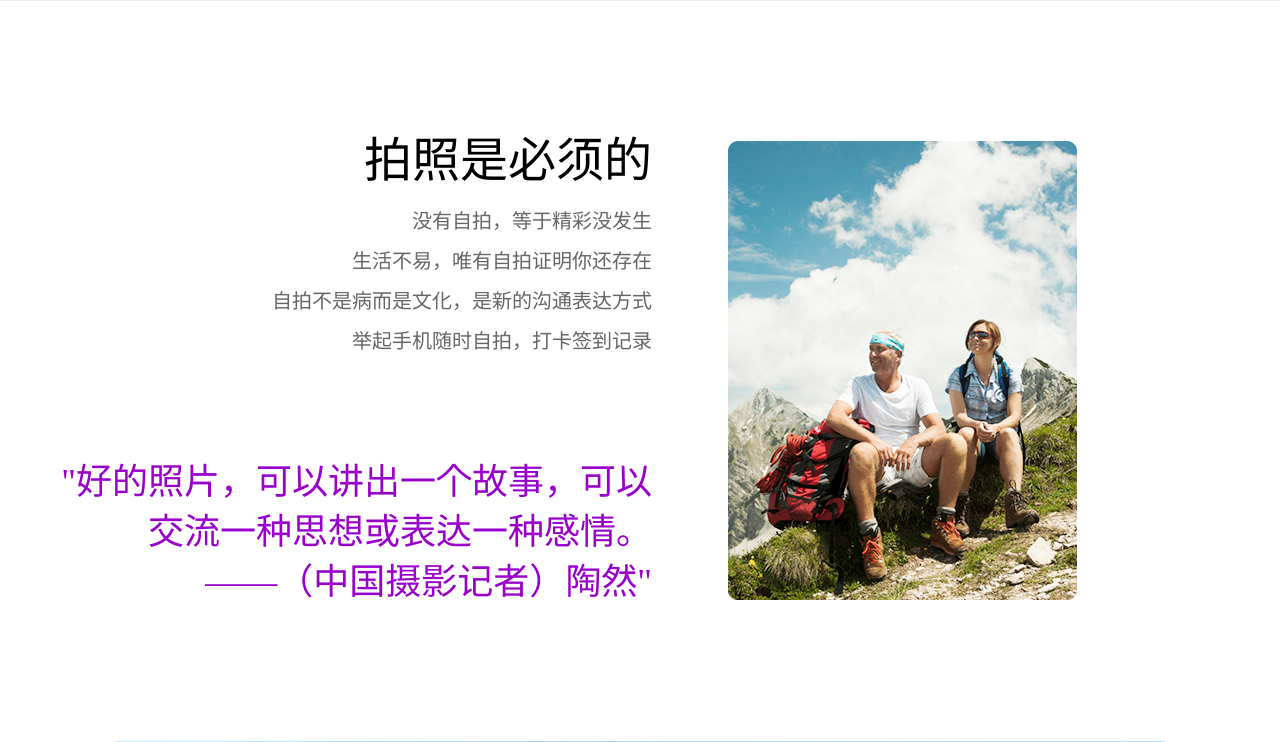
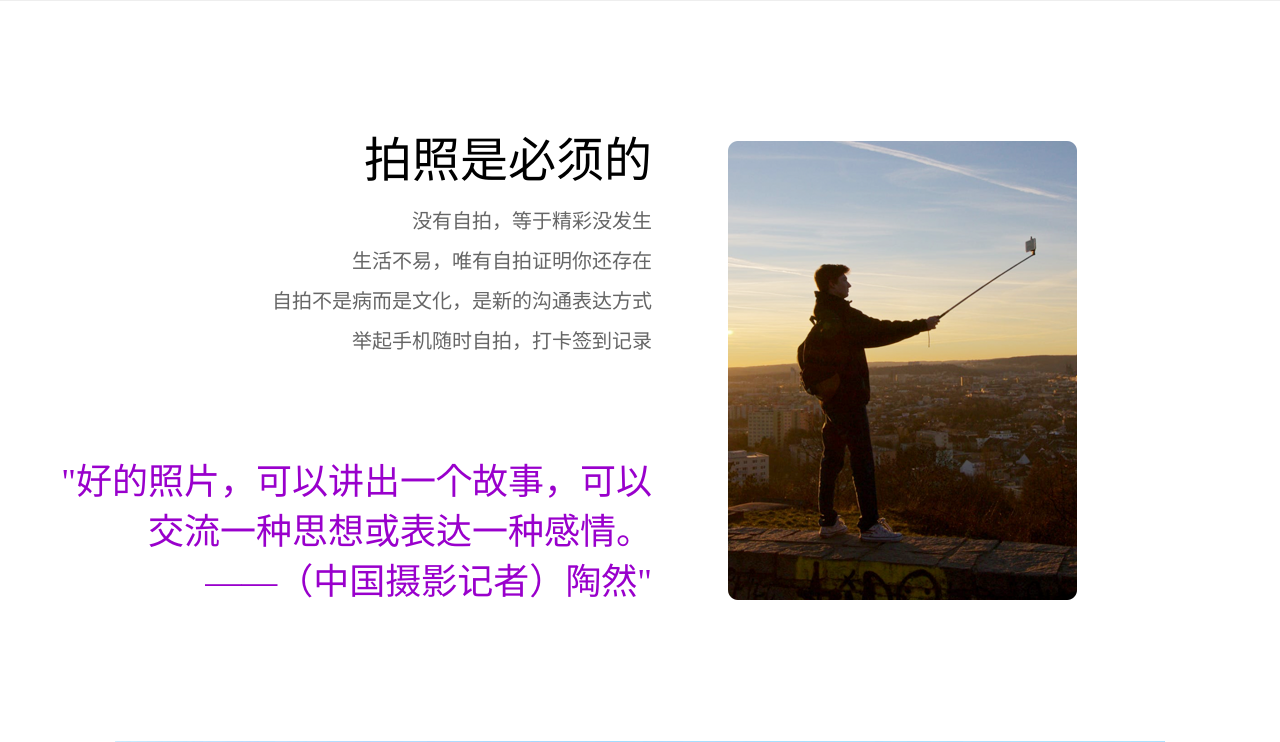
Before and after one commit to will-lzx/light, a Django app: page /home/ in a window 1280 px wide; the page is wider, and only the part inside the window is pictured. Shown: the part 1724-2466 px from the top of that part. Run offline with Django 3.2, Linux system fonts and the light colour scheme.

Commit message:
调整官网首页

```diff
--- a/templates/home/home.html
+++ b/templates/home/home.html
@@ -32,7 +32,7 @@
 
     <div class="cont_big_white">
        <div class="home_cont">
-           <div class="home_cont_img_rig"><img src="{% static 'images/home/home_t1.png' %}"></div>
+           <div class="home_cont_img_rig"><img src="{% static 'images/home/home_t2.png' %}"></div>
            <div class="home_cont_text_rig">
             <span class="head1">拍照是必须的</span><br>
             <span>没有自拍，等于精彩没发生<br>
```
